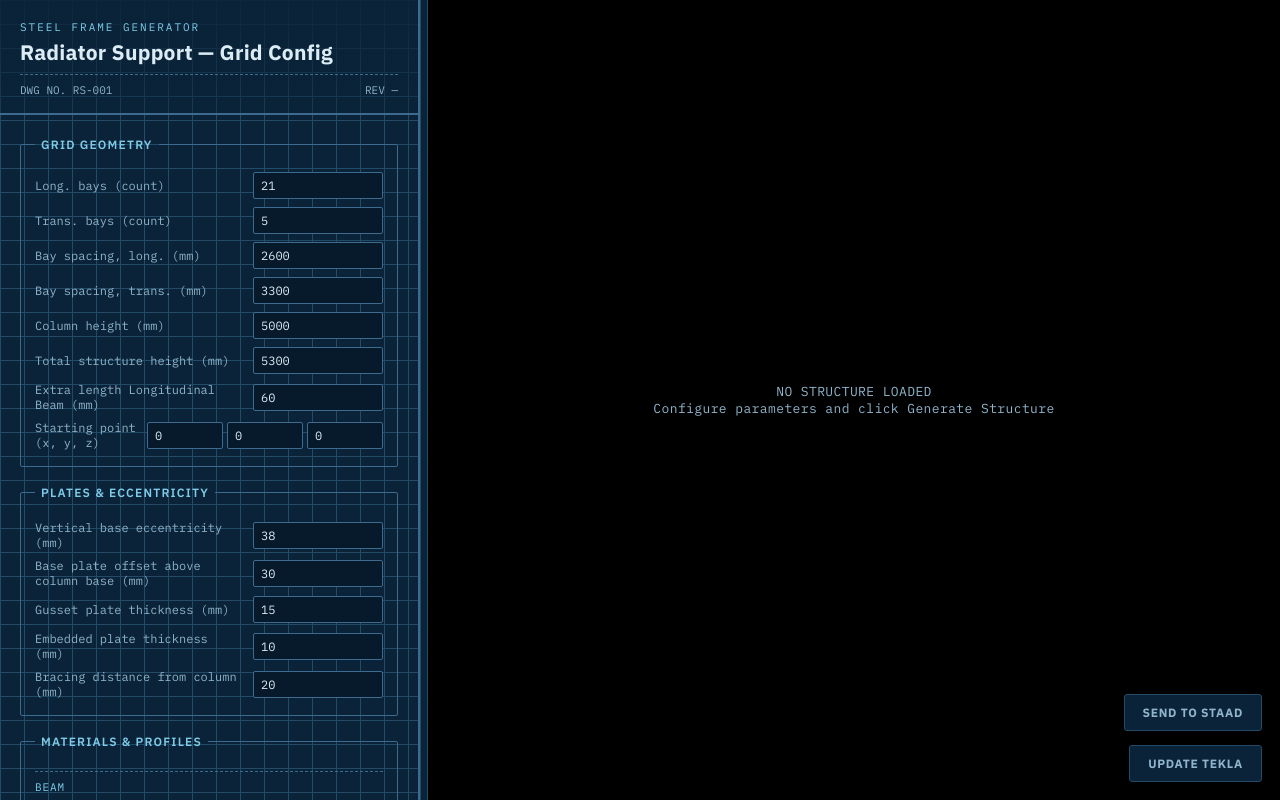
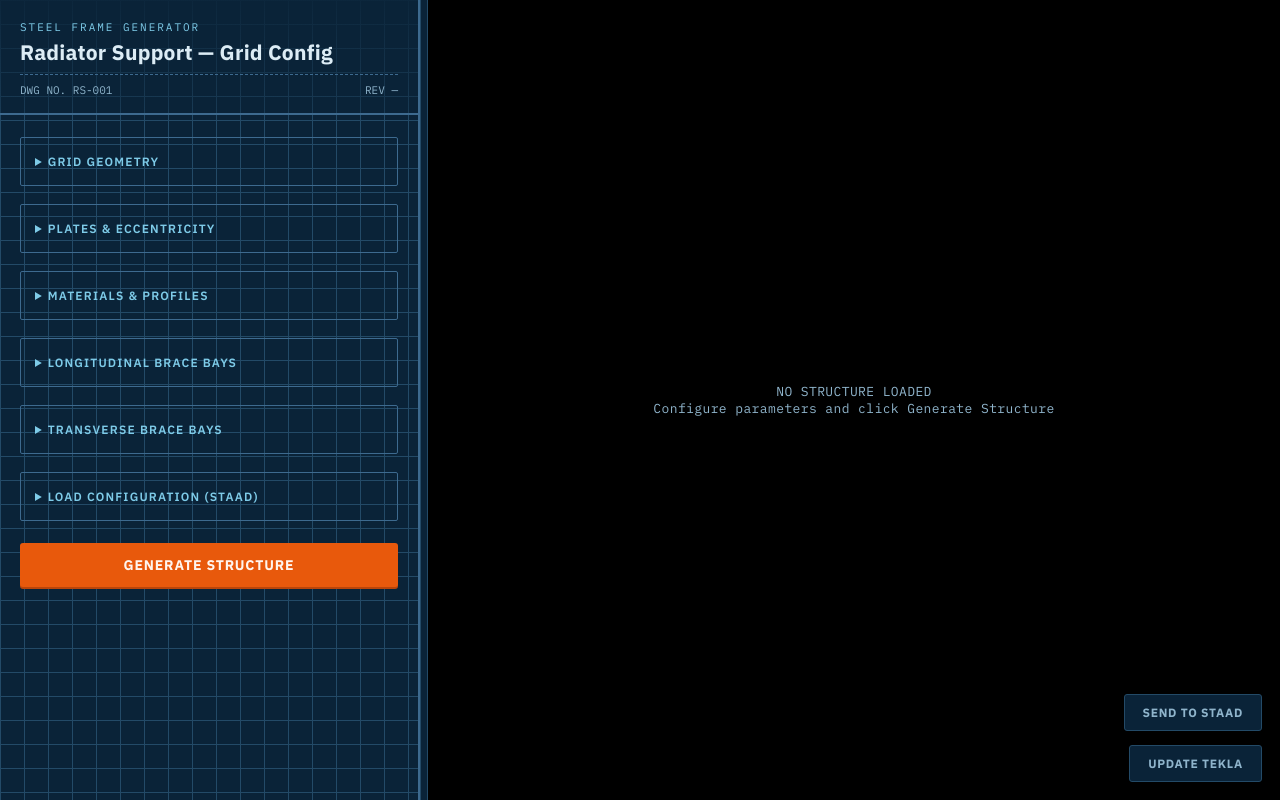
Before and after one commit to prajwal-cyient/civil_steel, a plain HTML site: page static/radiator_support/index.html in a window 1280 px wide. Drawn offline with nearby package versions, Linux system fonts and the light colour scheme.

Commit message:
changed sections in input panel to be collapsible

```diff
--- a/static/radiator_support/index.html
+++ b/static/radiator_support/index.html
@@ -93,21 +93,28 @@
 
   form { padding: 4px 20px 24px 20px; flex: 1; }
 
-  fieldset {
+  .input-section {
     border: 1px solid var(--line);
     border-radius: 2px;
     margin: 18px 0 0 0;
     padding: 12px 14px 16px 14px;
   }
 
-  legend {
+  .input-section > summary {
     font-family: var(--font-head);
     font-weight: 600;
     font-size: 12px;
     letter-spacing: 0.1em;
     text-transform: uppercase;
     color: var(--bright);
-    padding: 0 6px;
+    padding: 4px 0;
+    cursor: pointer;
+  }
+
+  .input-section:not([open]) { padding-bottom: 12px; }
+  .input-section > summary:focus-visible {
+    outline: 2px solid var(--bright);
+    outline-offset: 4px;
   }
 
   .field-row {
@@ -431,8 +438,8 @@
 
     <form id="grid-form" onsubmit="return false;">
 
-      <fieldset>
-        <legend>Grid Geometry</legend>
+      <details class="input-section">
+        <summary>Grid Geometry</summary>
         <div class="field-row"><label for="n_long_bays">Long. bays (count)</label><input type="number" id="n_long_bays" value="21" min="1" step="1"></div>
         <div class="field-row"><label for="n_trans_bays">Trans. bays (count)</label><input type="number" id="n_trans_bays" value="5" min="1" step="1"></div>
         <div class="field-row"><label for="bay_long_mm">Bay spacing, long. (mm)</label><input type="number" id="bay_long_mm" value="2600" step="any"></div>
@@ -450,19 +457,19 @@
             </div>
           </div>
         </div>
-      </fieldset>
+      </details>
 
-      <fieldset>
-        <legend>Plates &amp; Eccentricity</legend>
+      <details class="input-section">
+        <summary>Plates &amp; Eccentricity</summary>
         <div class="field-row"><label for="vertical_base_eccentricity_mm">Vertical base eccentricity (mm)</label><input type="number" id="vertical_base_eccentricity_mm" value="38" step="any"></div>
         <div class="field-row"><label for="base_plate_offset_above_column_base_mm">Base plate offset above column base (mm)</label><input type="number" id="base_plate_offset_above_column_base_mm" value="30" step="any"></div>
         <div class="field-row"><label for="gusset_plate_thickness_mm">Gusset plate thickness (mm)</label><input type="number" id="gusset_plate_thickness_mm" value="15" step="any"></div>
         <div class="field-row"><label for="embedded_plate_thickness_mm">Embedded plate thickness (mm)</label><input type="number" id="embedded_plate_thickness_mm" value="10" step="any"></div>
         <div class="field-row"><label for="bracing_distance_from_column_mm">Bracing distance from column (mm)</label><input type="number" id="bracing_distance_from_column_mm" value="20" step="any"></div>
-      </fieldset>
+      </details>
 
-      <fieldset>
-        <legend>Materials &amp; Profiles</legend>
+      <details class="input-section">
+        <summary>Materials &amp; Profiles</summary>
 
         <div class="material-group">
           <div class="group-label">Beam</div>
@@ -491,22 +498,22 @@
           <div class="field-row"><label>Profile</label><input type="text" id="transverse_brace_profile" value="CFRHS100X100X4"></div>
           <div class="field-row"><label>Tekla class</label><input type="text" id="transverseClass" value="7"></div>
         </div>
-      </fieldset>
+      </details>
 
-      <fieldset>
-        <legend>Longitudinal Brace Bays</legend>
+      <details class="input-section">
+        <summary>Longitudinal Brace Bays</summary>
         <div id="long-brace-list"></div>
         <button type="button" class="add-btn" id="add-long-brace">+ ADD LONGITUDINAL BRACE BAY</button>
-      </fieldset>
+      </details>
 
-      <fieldset>
-        <legend>Transverse Brace Bays</legend>
+      <details class="input-section">
+        <summary>Transverse Brace Bays</summary>
         <div id="trans-brace-list"></div>
         <button type="button" class="add-btn" id="add-trans-brace">+ ADD TRANSVERSE BRACE BAY</button>
-      </fieldset>
+      </details>
 
-      <fieldset>
-        <legend>Load Configuration (STAAD)</legend>
+      <details class="input-section">
+        <summary>Load Configuration (STAAD)</summary>
 
         <div class="material-group">
           <div class="group-label">Radiator &amp; Supports</div>
@@ -594,7 +601,7 @@
         </div>
 
         <div class="load-config-hint">Sent to STAAD when you click "Send to STAAD" below (not part of Generate Structure).</div>
-      </fieldset>
+      </details>
 
       <button id="generate-btn" type="button">Generate Structure</button>
       <div id="status-msg"></div>
```
